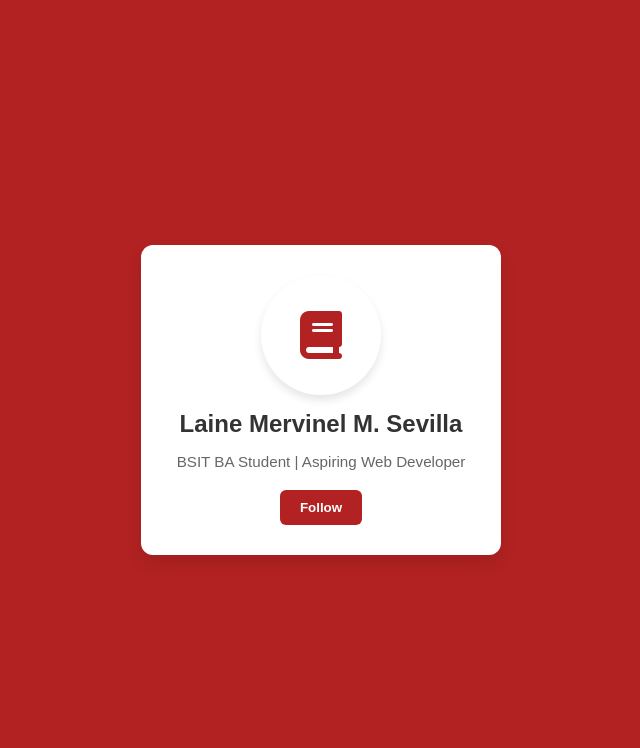
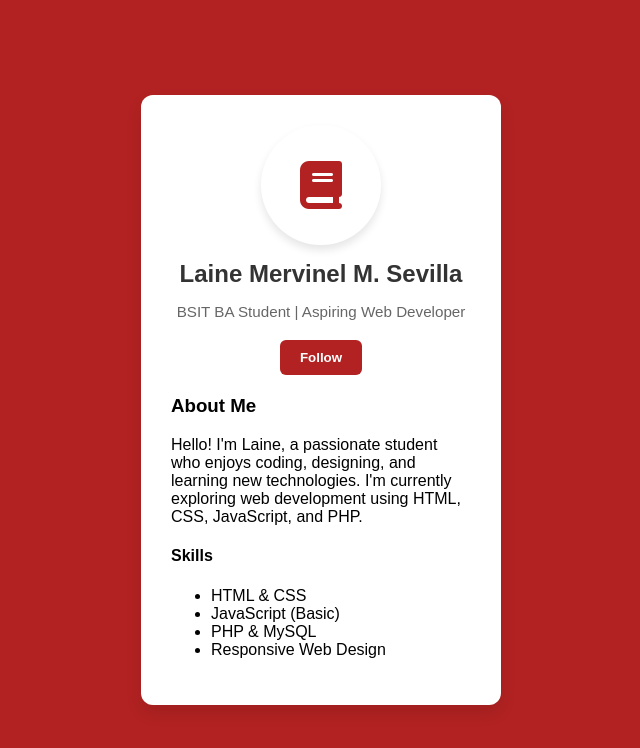
Before and after one commit to Lmms03/SevillaActivity3, a plain HTML site: page index.html in a window 1280 px wide. Shown: the whole page, without its empty margins (319-959 px from the left). Drawn offline with Linux system fonts and the light colour scheme.

Commit message:
Added a portfolio at index.html

```diff
--- a/index.html
+++ b/index.html
@@ -14,6 +14,19 @@
       <h1 class="profile-name">Laine Mervinel M. Sevilla</h1>
       <p class="profile-bio">BSIT BA Student | Aspiring Web Developer</p>
       <button onclick="followToggle()" id="follow-btn">Follow</button>
+
+      <div style="margin-top: 20px; text-align: left;">
+        <h3>About Me</h3>
+        <p>Hello! I'm Laine, a passionate student who enjoys coding, designing, and learning new technologies. I'm currently exploring web development using HTML, CSS, JavaScript, and PHP.</p>
+
+        <h4>Skills</h4>
+        <ul>
+          <li>HTML & CSS</li>
+          <li>JavaScript (Basic)</li>
+          <li>PHP & MySQL</li>
+          <li>Responsive Web Design</li>
+        </ul>
+      </div>
     </div>
 
     <script src="script.js"></script>
```
